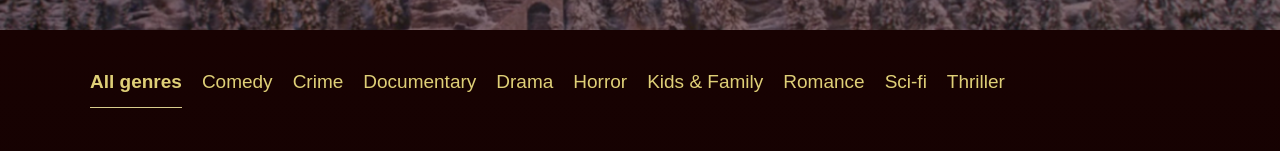
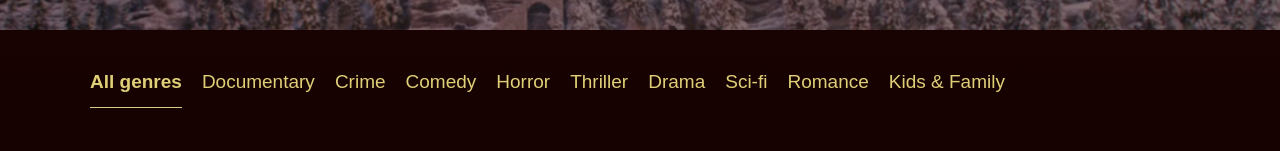
Before and after one commit to DaryaVkh/2231001-what-to-watch-1, a React (Create React App) app in the folder project/: page / in a window 1280 px wide. Shown: the part 560-711 px from the top of the page. Built offline with nearby package versions, Linux system fonts and the light colour scheme.

Commit message:
Контроль и ограничения (часть 1)

```diff
--- a/project/src/pages/main/main-page.tsx
+++ b/project/src/pages/main/main-page.tsx
@@ -2,6 +2,7 @@ import { FC } from 'react';
 import FilmList from '../../components/film-list/film-list';
 import GenreList from '../../components/genre-list/genre-list';
 import Logo from '../../components/logo/logo';
+import { FILM_LIST } from '../../mocks/films';
 import { Film } from '../../types/film.type';
 import { Genre } from '../../types/genre.enum';
 
@@ -73,7 +74,7 @@ const MainPage: FC<Props> = (props) => {
         <section className="catalog">
           <h2 className="catalog__title visually-hidden">Catalog</h2>
 
-          <GenreList genreList={Object.values(Genre)} />
+          <GenreList genreList={[Genre.ALL_GENRES, ...new Set(FILM_LIST.map((film) => film.genre))]} />
 
           <FilmList />
 
```
